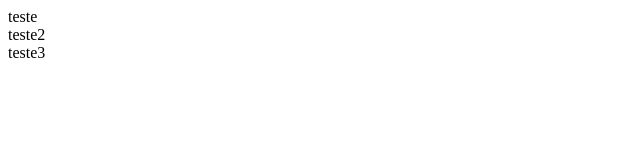
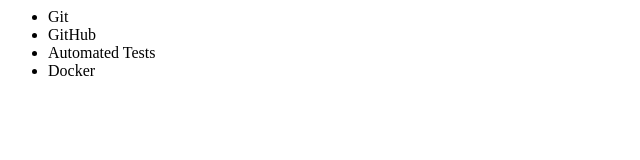
Before and after one commit to andreza-m/portal, a plain HTML site: page index.html in a window 1280 px wide. Shown: the whole page, without its empty margins (0-640 px from the left). Drawn offline with Linux system fonts and the light colour scheme.

Commit message:
Update index.html

```diff
--- a/index.html
+++ b/index.html
@@ -1,7 +1,11 @@
 <html>
+  <title>Assuntos Lab</title>
   <body>
-    <div>teste</div>
-    <div>teste2</div>
-    <div>teste3</div>
+    <ul>
+      <li>Git</li>
+      <li>GitHub</li>
+      <li>Automated Tests</li>
+      <li>Docker</li>
+    <ul>
   </body>
 </html>
```
